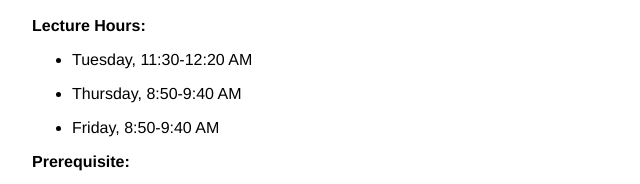
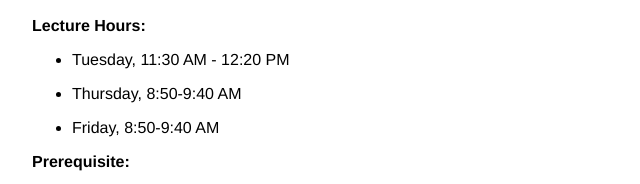
Before and after one commit to vijayaku003/19cse459, a plain HTML site: page teaching/19CSE459/index.html in a window 1280 px wide. Shown: the part 260-444 px from the top of the page, 208-848 px from the left. Drawn offline with Linux system fonts and the light colour scheme.

Commit message:
updated before presentation 8

```diff
--- a/teaching/19CSE459/index.html
+++ b/teaching/19CSE459/index.html
@@ -109,7 +109,7 @@
 <h2 id="description">Description</h2>
 <p><strong>Lecture Hours:</strong></p>
 <ul>
-<li>Tuesday, 11:30-12:20 AM</li>
+<li>Tuesday, 11:30 AM - 12:20 PM</li>
 </ul>
 <ul>
 <li>Thursday, 8:50-9:40 AM</li>
```
